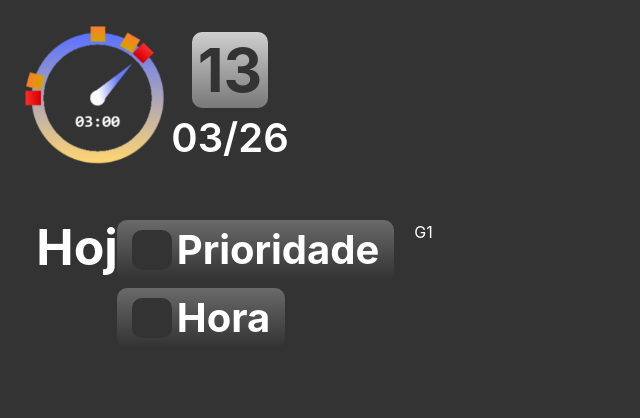
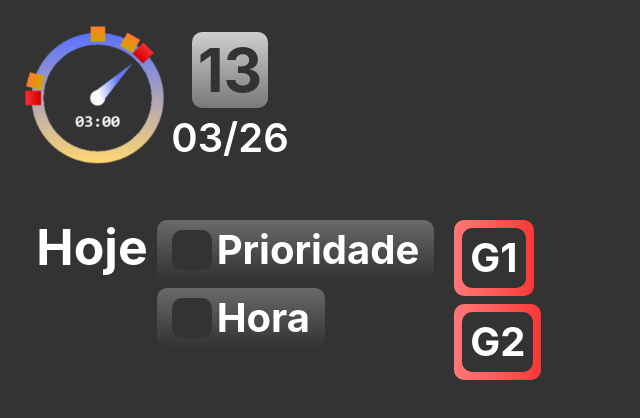
Before and after one commit to GustavoSantosSs/Aro-Project---Personal-Organizer, a React (Vite) app: page / in a window 1280 px wide. Shown: the top 418 px of the page, without its empty margins (0-640 px from the left). Built offline with nearby package versions, Linux system fonts and the light colour scheme.

Commit message:
Estilização de botões

```diff
--- a/src/Components/PainelNextTasks/Header/Filter/Filter.jsx
+++ b/src/Components/PainelNextTasks/Header/Filter/Filter.jsx
@@ -3,7 +3,7 @@ import SubFilter from "./Sub/SubFilter";
 
 function NextTasksFilter() {
     return (
-        <section id="NextTasksFilter-container"class="w-[65%] flex gap-5 mt-[10px]">
+        <section id="NextTasksFilter-container"class="w-[75%] flex gap-5 mt-[10px]">
         {/* Mudança com Click no botão de Filtro: border-2 border-white rounded-[10px] bg-[#9999992b] */}
             <section id="MainFilter-container" class="w-[70%] justify-end flex">
                 <MainFilter />
--- a/src/Components/PainelNextTasks/Header/Filter/Sub/SubFilter.jsx
+++ b/src/Components/PainelNextTasks/Header/Filter/Sub/SubFilter.jsx
@@ -1,7 +1,12 @@
 function SubFilter() {
     return (
-    <ul>
-        <li><h1 class="text-white">G1</h1></li>
+    <ul class="flex flex-wrap gap-2 flex-col items-start absolute">
+        <li class="flex bg-gradient-to-r from-[#f77] to-[#f93636] p-2 rounded-[10px] cursor-default">
+            <h1 class="text-white bg-[#333] rounded-[10px] cursor-default text-[40px] font-bold px-2">G1</h1>
+        </li>
+        <li class="flex bg-gradient-to-r from-[#f77] to-[#f93636] p-2 rounded-[10px] cursor-default">
+            <h1 class="text-white bg-[#333] rounded-[10px] cursor-default text-[40px] font-bold px-2">G2</h1>
+        </li>
     </ul>
     )
 }
```
Also changed, not shown: FigmaConcept/Desktop.png (added).
